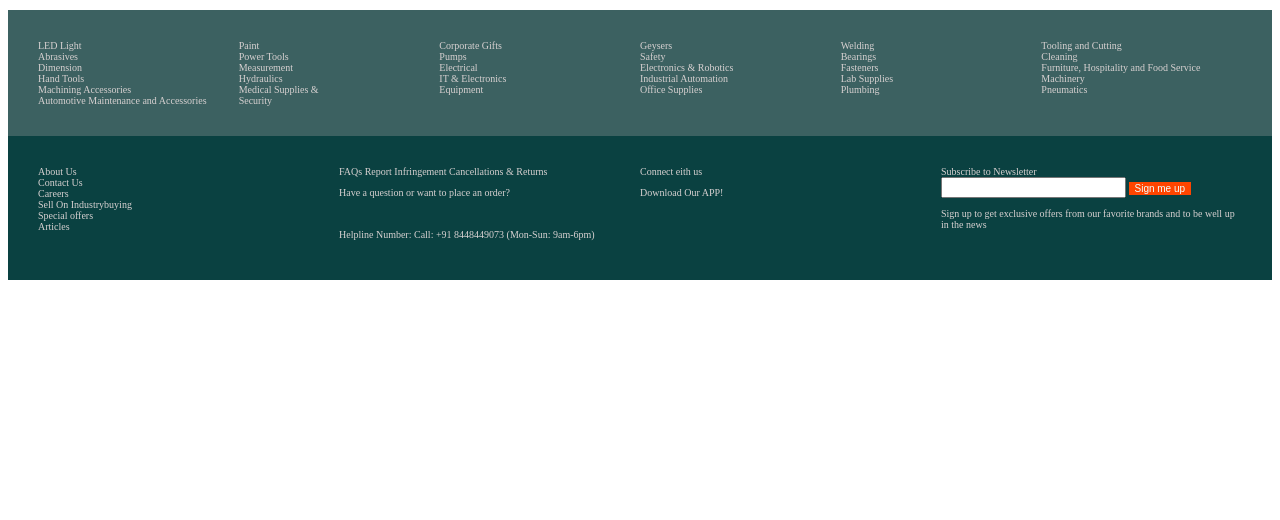
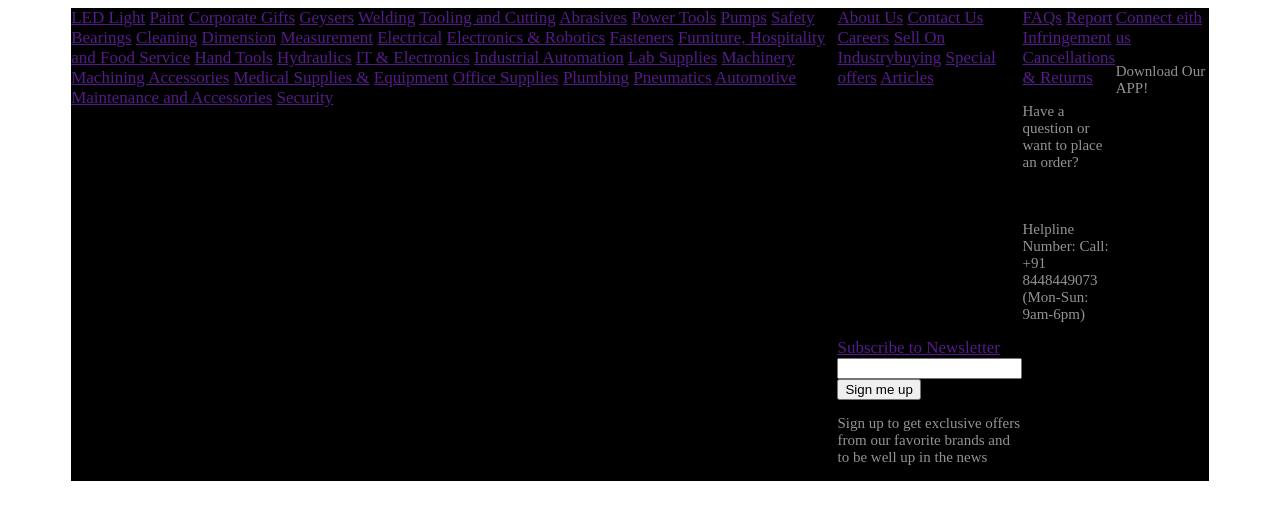
Before and after one commit to rishilpatel157/unwavering-reward-5755, a website: page footer.html in a window 1280 px wide. Drawn offline with Linux system fonts and the light colour scheme.

Commit message:
Update footer.css

```diff
--- a/styles/footer.css
+++ b/styles/footer.css
@@ -1,40 +1,55 @@
 #footer{
-    margin-top: 10px;
+    width: 90%;
+    background-color: black;
+    color: rgb(230, 222, 222);
+    font-size: 17px;
 
-   }
-   #footer1{
-    display: grid;
-    grid-template-columns: repeat(6,1fr);
-    font-size: 10px;
-    background-color: rgb(60, 97, 97);
-    padding: 30px;
 }
-#footer a{
-    text-decoration: none;
-    color: rgb(215, 209, 209);
+p{
+    color: rgb(147, 147, 147);
+    font-size: 15px;
+}
+#p1{
+    padding-left: 60px;
+}
+#h1{
+    padding-left: 60px;
+}
+
+#footer{
+    display: flex;
+    margin: auto;
+    width: 90%;
 }
 #footer2{
     display: grid;
-    grid-template-columns: repeat(4,1fr);
-    font-size: 10px;
-    background-color: rgb(10, 65, 65);
-    padding: 30px;
+    grid-template-columns: repeat(3,1fr);
+
+    margin: auto;
 }
-#footer p{
-    color: rgb(215, 209, 209);
+#last{
+    width: 90%;
+    margin: auto;
+    background-color: black;
+
 }
-.foo1{
-    display: block;
+#last p{
+    color:rgb(147, 147, 147) ;
 }
-#footer button{
-    background-color: orangered;
-    border: none;
-    color: azure;
-    font-size: 10px;
+@media screen and (max-width:480px){
+    #footer2{
+        display: grid;
+        grid-template-columns: repeat(2,1fr);
+
+        margin: auto;
+    }
 }
-#footer3{
-    background-color: rgb(10, 65, 65);
-    padding-top: 5px;
-    display: flex;
-    padding-left: 100px;
+
+@media screen  and (min-width:481px)and (max-width:768px){
+    #footer2{
+        display: grid;
+        grid-template-columns: repeat(3,1fr);
+
+        margin: auto;
+    }
 }
```
